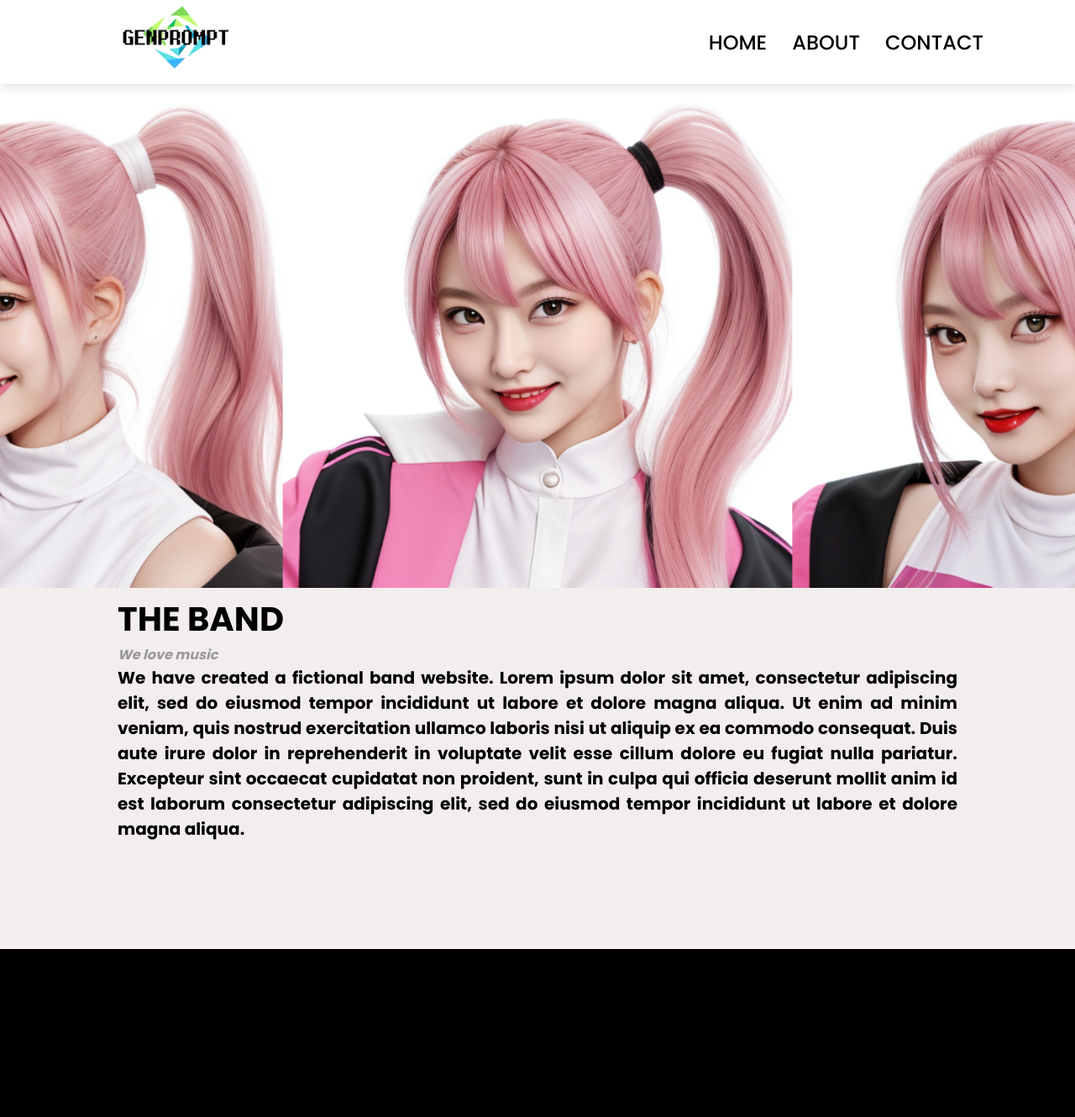
After one commit to nanthana1808/project-prompts-sd, a Flask app: page /ABOUT in a window 1280 px wide. The commit adds this page. Shown: the whole page at 84% size. Run offline with Flask 3, Linux system fonts and the light colour scheme.

Commit message:
ีupdate

```diff
--- a/app.py
+++ b/app.py
@@ -43,6 +43,10 @@ def index():
 def home():
     return render_template('home.html')
 
+@app.route('/ABOUT')
+def about():
+    return render_template('about.html')
+
 # แปลง prompt จากภาษาไทยเป็นภาษาอังกฤษ
 def translate(thai_prompt, data):
     translated_words = [data.get(word.strip(), word.strip()) for word in thai_prompt.split(',')]
--- a/static/styles.css
+++ b/static/styles.css
@@ -1,11 +1,4 @@
 @import url('https://fonts.googleapis.com/css2?family=Poppins:wght@200;300;400;500;600;700&display=swap');
-
-:root {
-  --background-light: #f3eeee;
-  --background-dark: #202020;
-  --color-light: #202020;
-  --color-dark: #ffffff;
-}
 
 
 * {
@@ -140,6 +133,7 @@ nav {
   height: 100px;
   background: #ffffff;
   box-shadow: 0 5px 10px rgba(0, 0, 0, 0.1);
+  z-index: 1000;
 }
 
 nav .navbar {
@@ -517,5 +511,35 @@ nav .navbar .menu {
   margin-top: 20px;
   width: 1400px;
   margin-left: 5%;
-  margin-bottom: 5%;
 }
+
+.mySlides {
+  width: 100%;
+  height: 700px; /* Set the desired height */
+  object-fit: cover; /* Maintain aspect ratio and cover the container */
+}
+
+.genprompt-description {
+  max-width: 1000px;
+  margin: auto;
+}
+
+.about-wide {
+  font-size: 40px;
+}
+
+.about-opacity {
+  color: #999;
+}
+
+.about-justify {
+  text-align: justify;
+  font-size: 20px;
+}
+
+.about-footer {
+  margin-top: 10%;
+  width: 100%;
+  height: 200px;
+  background-color: #000000;
+}
--- /dev/null
+++ b/templates/about.html
@@ -0,0 +1,49 @@
+<!DOCTYPE html>
+<html lang="en" dir="ltr">
+<head>
+    <meta charset="UTF-8">
+    <title>Home</title>
+    <link rel="stylesheet" href="https://cdnjs.cloudflare.com/ajax/libs/font-awesome/5.15.3/css/all.min.css">
+    <link rel="stylesheet" href="{{ url_for('static', filename='styles.css') }}">
+    <link rel="stylesheet" href="{{ url_for('static', filename='home-styles.css') }}"> <!-- Include the new CSS file -->
+    <script src="{{ url_for('static', filename='main.js') }}"></script>
+    <meta name="viewport" content="width=device-width, initial-scale=1.0">
+</head>
+<body>
+
+<nav>
+    <div class="navbar">
+        <div class="logo"><a href="#"><img src="/static/img/logo.png" alt=""></a></div>
+
+        <ul class="menu">
+            <li><a href="/" id="home">HOME</a></li>
+            <li><a href="/ABOUT" id="about">ABOUT</a></li>
+            <li><a href="#Contact" id="contact">CONTACT</a></li>
+            <li><a href="#User"id="userEmail"></a></li>
+        </ul>
+    </div>
+</nav>
+
+<section>
+    <img class="mySlides" src="static/img/about-banner.png">
+    <!-- <img class="mySlides" src="static/img/gen-banner.png" style="width:100%">
+    <img class="mySlides" src="static/img/image_banner.png" style="width:100%"> -->
+</section>
+
+<section class="genprompt-description">
+    <h2 class="about-wide">THE BAND</h2>
+    <p class="about-opacity"><i>We love music</i></p>
+    <p class="about-justify">We have created a fictional band website. Lorem ipsum dolor sit amet, consectetur adipiscing elit, sed do eiusmod tempor incididunt ut labore et dolore magna aliqua. Ut enim ad minim veniam, quis nostrud exercitation ullamco laboris nisi ut aliquip ex ea commodo consequat. Duis aute irure dolor in reprehenderit in voluptate velit esse cillum dolore eu fugiat nulla pariatur. Excepteur sint occaecat cupidatat non proident, sunt in culpa qui officia deserunt mollit anim id est laborum consectetur adipiscing elit, sed do eiusmod tempor incididunt ut labore et dolore magna aliqua.</p>
+</section>
+
+<!-- Footer -->
+<footer class="about-footer">
+    <a href="#"><i class="fa fa-facebook-official"></i></a>
+    <a href="#"><i class="fa fa-pinterest-p"></i></a>
+    <a href="#"><i class="fa fa-twitter"></i></a>
+    <a href="#"><i class="fa fa-flickr"></i></a>
+    <a href="#"><i class="fa fa-linkedin"></i></a>
+</footer>
+
+</body>
+</html>
--- a/templates/index.html
+++ b/templates/index.html
@@ -14,7 +14,7 @@
         <div class="logo-home"><a href="#"><img src="static\img\logo.png" alt="GenPrompt Logo"></a></div>
         <ul class="menu">
           <li><a href="/HOME">Home</a></li>
-          <li><a href="#About">About</a></li>
+          <li><a href="/ABOUT">About</a></li>
           <li><a href="#Contact">Contact</a></li>
         </ul>
       </div>
```
Also changed, not shown: static/main.js (+19 -7 lines), templates/home.html (+13 -4 lines), static/img/about-banner.png (added).
